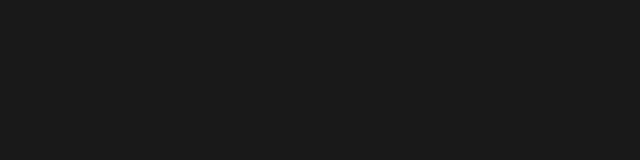
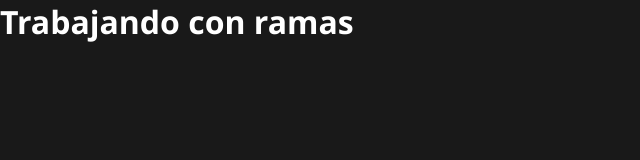
Before and after one commit to feralarcon1995/clase-11-github, a plain HTML site: page index.html in a window 1280 px wide. Shown: the whole page, without its empty margins (0-640 px from the left). Drawn offline with Linux system fonts and the light colour scheme.

Commit message:
otra nueva rama

```diff
--- a/index.html
+++ b/index.html
@@ -10,7 +10,7 @@
 </head>
 
 <body>
-
+  <h1>Trabajando con ramas</h1>
 </body>
 
 </html>
```
